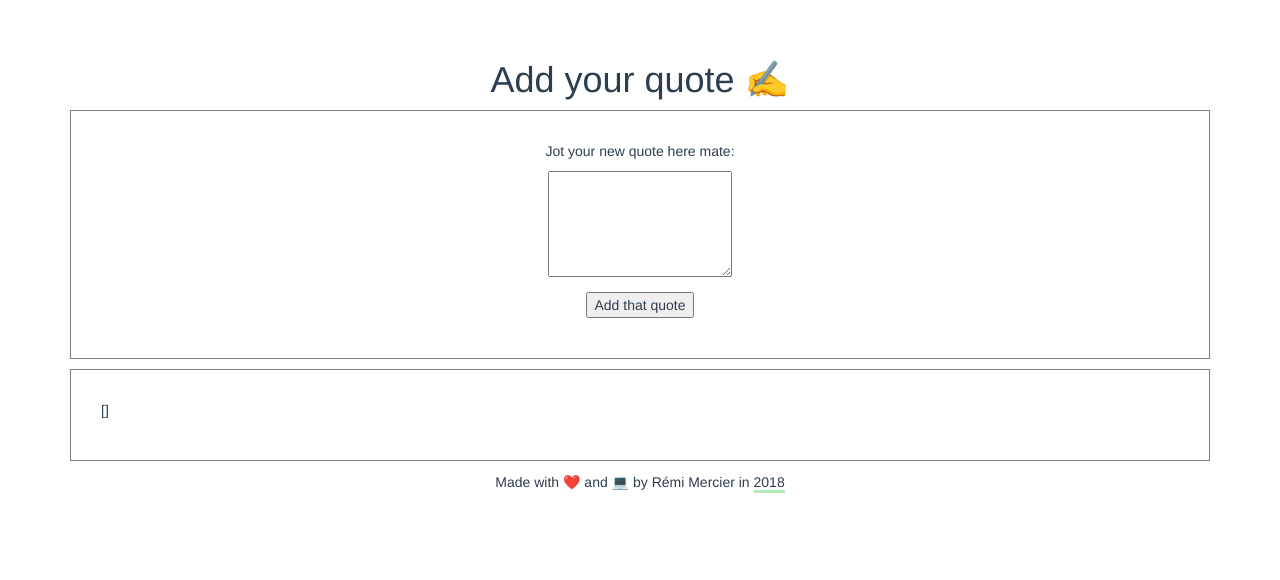
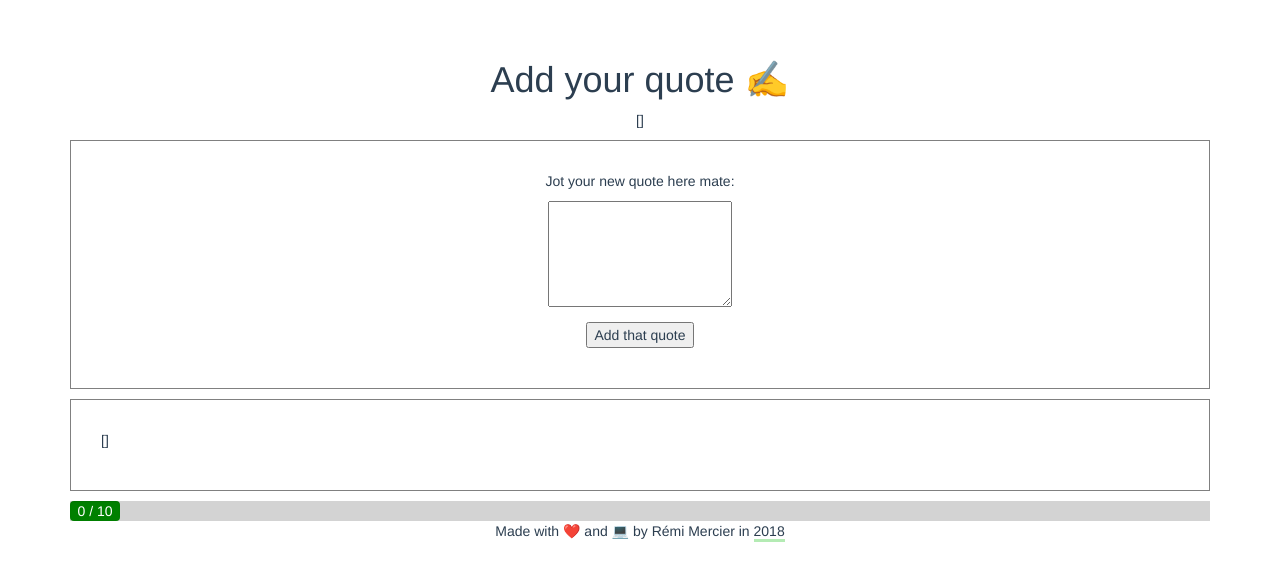
Before and after one commit to merciremi/vuejs-101, a Vue app in the folder 016-quotes-app/: page / in a window 1280 px wide. Shown: the top 580 px of the page. Built offline with nearby package versions, Linux system fonts and the light colour scheme.

Commit message:
Create counter component

```diff
--- a/016-quotes-app/src/App.vue
+++ b/016-quotes-app/src/App.vue
@@ -3,6 +3,7 @@
     <appNavigation/>
     <div class="container">
       <div class="row">
+        <p>{{ quotes.all }}</p>
         <div class="col-xs-12">
           <appNewQuote :quotes="quotes"></appNewQuote>
         </div>
@@ -14,7 +15,7 @@
       </div>
       <div class="row">
         <div class="col-xs-12">
-
+          <appCounter :quotes="quotes.all"></appCounter>
         </div>
       </div>
     </div>
@@ -27,6 +28,7 @@ import Navigation from '@/components/shared/Navigation.vue'
 import Footer from '@/components/shared/Footer.vue'
 import NewQuote from '@/components/quote/NewQuote.vue'
 import QuotesList from '@/components/quote/QuotesList.vue'
+import Counter from '@/components/quote/Counter.vue'
 
 export default {
   name: 'app',
@@ -42,7 +44,8 @@ export default {
     appNavigation: Navigation,
     appFooter: Footer,
     appNewQuote: NewQuote,
-    appQuotesList: QuotesList
+    appQuotesList: QuotesList,
+    appCounter: Counter
   }
 };
 </script>
--- /dev/null
+++ b/016-quotes-app/src/components/quote/Counter.vue
@@ -0,0 +1,60 @@
+<template>
+  <div class="counter">
+    <div class="progress" :style="counterProgress" :class="updateCounterColour">
+      <p >{{ quotes.length }} / 10</p>
+    </div>
+  </div>
+</template>
+
+<script>
+export default {
+  props: ['quotes'],
+  data() {
+    return {
+      counterColor: ''
+    }
+  },
+  computed: {
+    counterProgress() {
+      return {
+        width: this.quotes.length * 10 + '%',
+      }
+    },
+    updateCounterColour() {
+      return {
+        green: this.quotes.length < 10,
+        red: this.quotes.length == 10
+      }
+    }
+  },
+  watch: {
+    quotes(value) {
+      if (value.length == 10) {
+        alert("You can't add any more quotes. Click on a quote to delete it.");
+      }
+    }
+  }
+};
+</script>
+
+<style>
+.counter {
+  width: 100%;
+  background-color: lightgrey;
+}
+
+.progress {
+  margin: 0;
+  color: white;
+  min-width: 50px;
+  transition: width 500ms;
+}
+
+.green {
+  background-color: green;
+}
+
+.red {
+  background-color: red;
+}
+</style>
```
